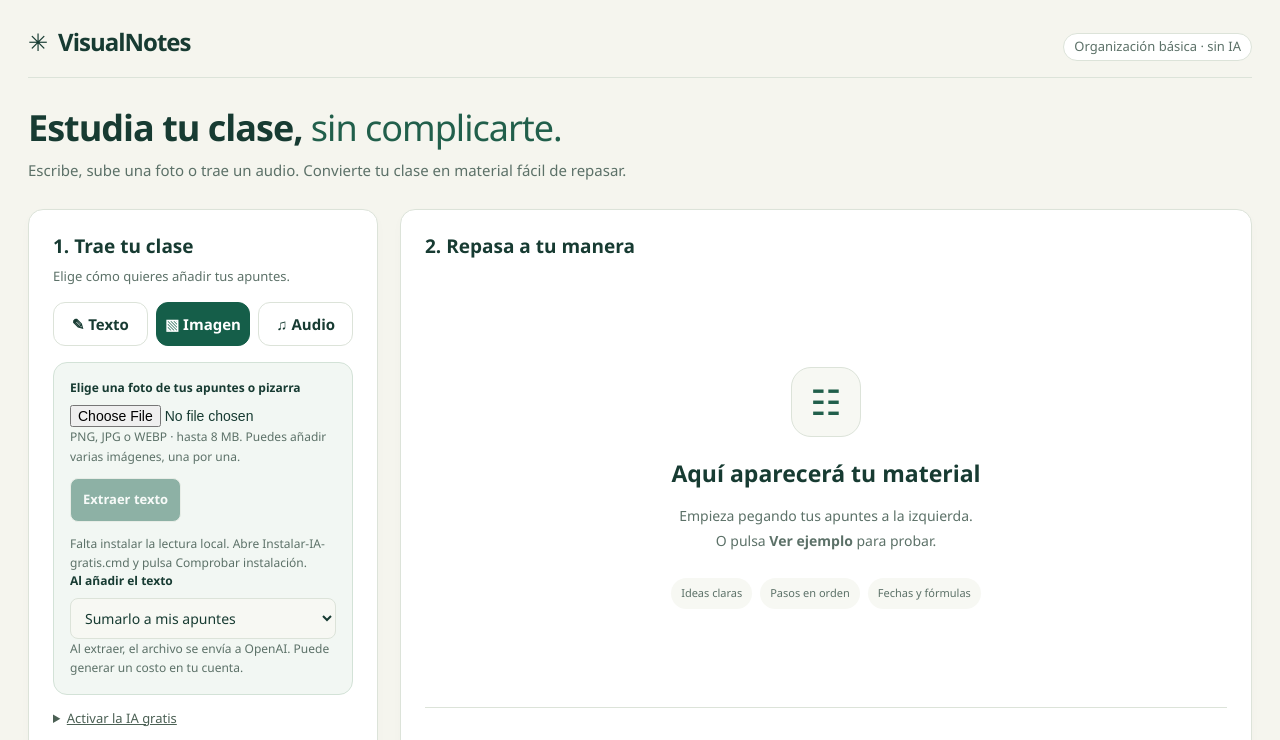
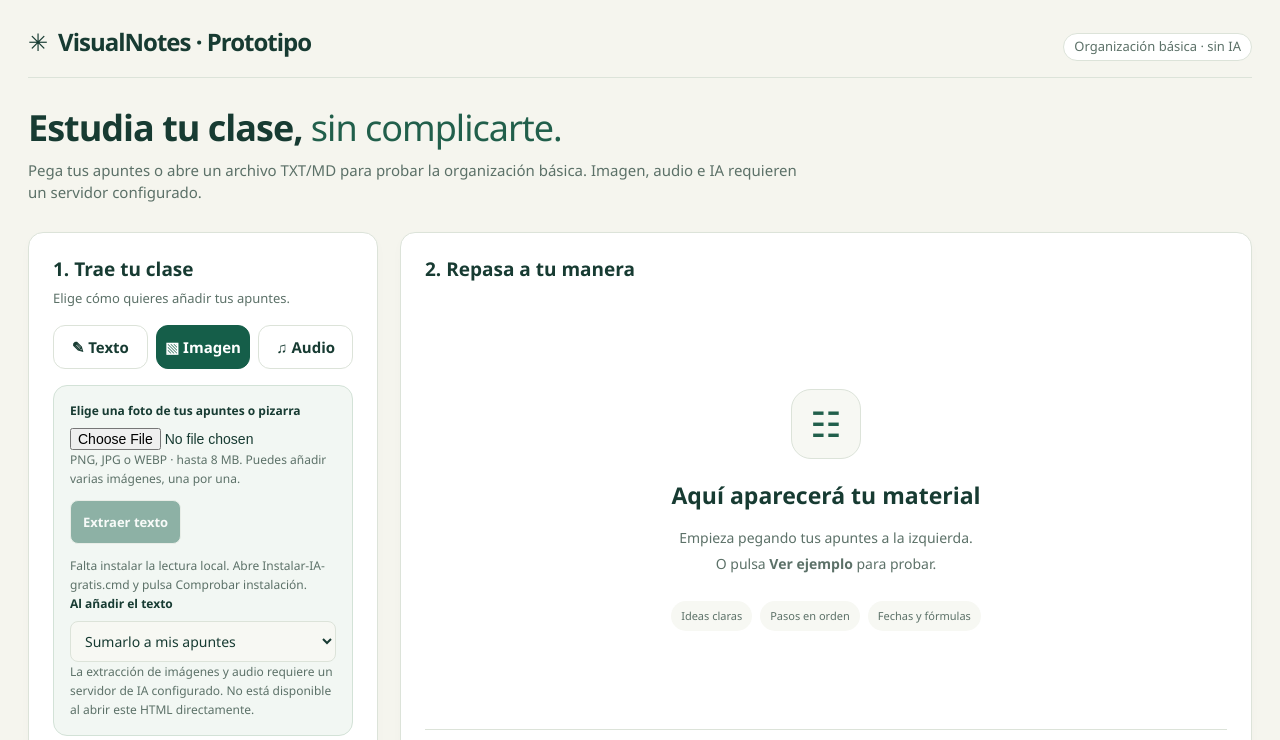
Before and after one commit to josanto21/VisualNotes, a website: page index.html in a window 1280 px wide. Both pictures are taken after a click on the button "▧ Imagen". Shown: the top 740 px of the page. Drawn offline with Linux system fonts and the light colour scheme; no server answers.

Commit message:
Presentar prototipo y documentar uso: index.html

```diff
--- a/index.html
+++ b/index.html
@@ -1,13 +1,12 @@
 <!doctype html>
 <html lang="es"><head><meta charset="utf-8"><meta name="viewport" content="width=device-width, initial-scale=1, viewport-fit=cover"><title>VisualNotes · Apuntes fáciles de repasar</title><link rel="stylesheet" href="styles.css"><link rel="stylesheet" href="adaptive.css"><link rel="stylesheet" href="friendly.css"></head>
 <body><div class="wrap">
-<header class="topbar"><a class="brand" href="#">✳ <strong>VisualNotes</strong></a><span class="badge" id="engineStatus">Organización básica · sin IA</span></header>
-<div class="hero"><div><h1>Estudia tu clase, <em>sin complicarte.</em></h1><p>Escribe, sube una foto o trae un audio. Convierte tu clase en material fácil de repasar.</p></div></div>
+<header class="topbar"><a class="brand" href="#">✳ <strong>VisualNotes · Prototipo</strong></a><span class="badge" id="engineStatus">Organización básica · sin IA</span></header>
+<div class="hero"><div><h1>Estudia tu clase, <em>sin complicarte.</em></h1><p>Pega tus apuntes o abre un archivo TXT/MD para probar la organización básica. Imagen, audio e IA requieren un servidor configurado.</p></div></div>
 <div class="grid"><div class="stack">
 <section class="card" aria-labelledby="h-in"><h2 id="h-in">1. Trae tu clase</h2><p class="section-help">Elige cómo quieres añadir tus apuntes.</p>
 <div class="input-kinds" role="group" aria-label="Cómo añadir contenido"><button type="button" data-input="text" aria-pressed="true">✎ Texto</button><button type="button" data-input="image" aria-pressed="false">▧ Imagen</button><button type="button" data-input="audio" aria-pressed="false">♫ Audio</button></div>
-<div id="mediaInput" class="media-input" hidden><label for="mediaFile" id="mediaLabel">Elige una imagen</label><input type="file" id="mediaFile" accept=".png,.jpg,.jpeg,.webp"><p id="mediaLimit" class="hint"></p><div id="mediaPreview" class="media-preview"></div><div class="media-actions"><button id="extractMedia" type="button" disabled>Extraer texto</button><button id="cancelMedia" type="button" hidden>Cancelar</button></div><p id="mediaStatus" class="hint" aria-live="polite"></p><label for="mediaPlacement">Al añadir el texto</label><select id="mediaPlacement"><option value="append">Sumarlo a mis apuntes</option><option value="replace">Reemplazar mis apuntes</option></select><p class="hint" id="mediaPrivacy">Al extraer, el archivo se envía a OpenAI. Puede generar un costo en tu cuenta.</p></div>
-<details id="aiSetup" class="ai-setup"><summary>Activar la IA gratis</summary><p id="setupHelp">Abre Instalar-IA-gratis.cmd en la carpeta del proyecto. Descargará los modelos una vez. No necesitas una clave.</p><p id="setupState" aria-live="polite"></p><button id="refreshAI" class="small" type="button">Comprobar instalación</button><p>La IA local puede tardar unos minutos. Revisa especialmente nombres, fechas y fórmulas.</p></details>
+<div id="mediaInput" class="media-input" hidden><label for="mediaFile" id="mediaLabel">Elige una imagen</label><input type="file" id="mediaFile" accept=".png,.jpg,.jpeg,.webp"><p id="mediaLimit" class="hint"></p><div id="mediaPreview" class="media-preview"></div><div class="media-actions"><button id="extractMedia" type="button" disabled>Extraer texto</button><button id="cancelMedia" type="button" hidden>Cancelar</button></div><p id="mediaStatus" class="hint" aria-live="polite"></p><label for="mediaPlacement">Al añadir el texto</label><select id="mediaPlacement"><option value="append">Sumarlo a mis apuntes</option><option value="replace">Reemplazar mis apuntes</option></select><p class="hint" id="mediaPrivacy">La extracción de imágenes y audio requiere un servidor de IA configurado. No está disponible al abrir este HTML directamente.</p></div>
 <p id="reviewHint" class="review-hint" hidden>Revisa el texto de abajo, corrige lo necesario y pulsa Preparar mi material.</p>
 <details id="inputProvenance" class="input-provenance" hidden><summary>Contenido extraído de mis archivos</summary><div id="inputProvenanceList"></div><p class="hint">La clase guarda el texto extraído y el nombre del archivo. La imagen o el audio original no se incluye: conserva ese archivo aparte.</p></details>
 <label class="sr-only" for="txt">Texto de tus apuntes</label><textarea id="txt" maxlength="60000" spellcheck="true" placeholder="Ejemplo: Un constructor es un método que prepara un objeto. Para crear una clase:&#10;1. Define sus atributos.&#10;2. Añade el constructor.&#10;3. Prueba el objeto."></textarea>
```
